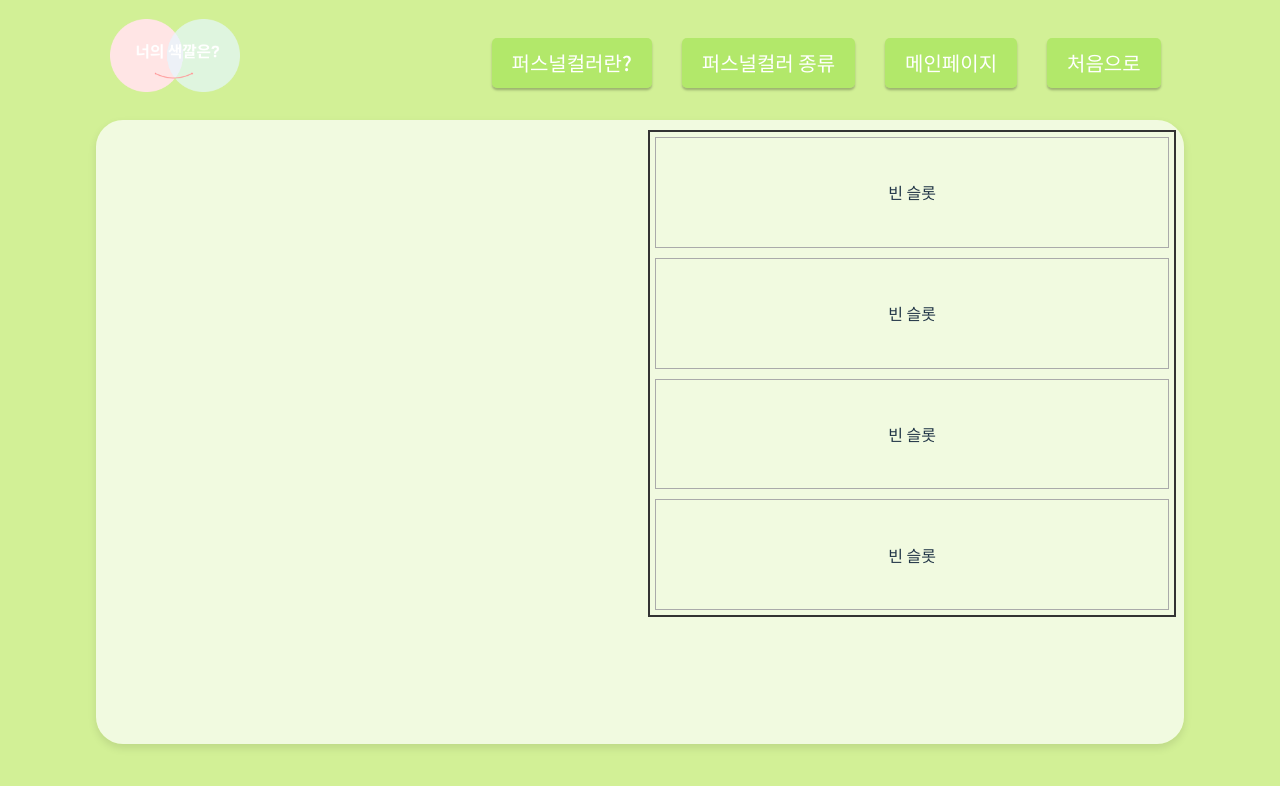
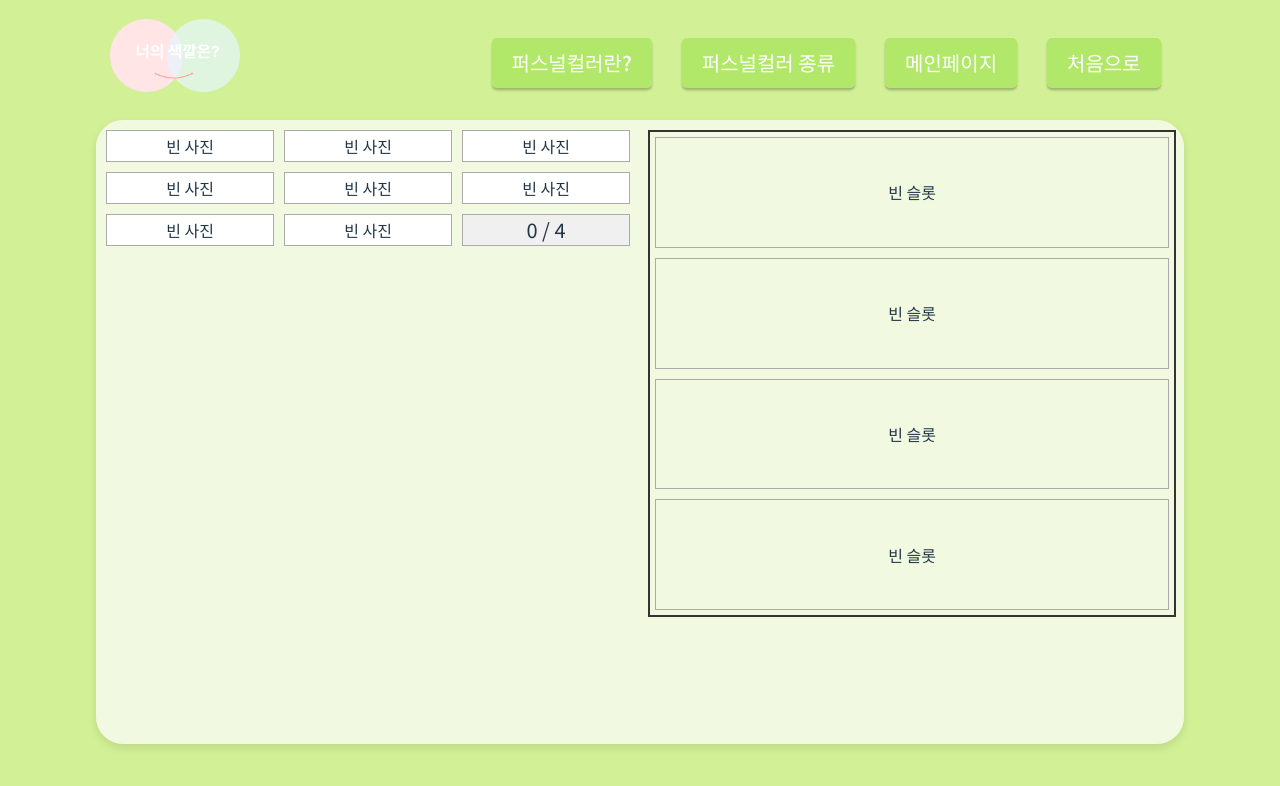
Before and after one commit to dajeong-kimm/what-is-your-color, a React (Vite) app in the folder frontend/yourcolors/: page /select in a window 1280 px wide. Shown: the top 786 px of the page. Built offline with nearby package versions, Linux system fonts and the light colour scheme.

Commit message:
feat: 인생네컷 QR 다운

```diff
--- a/frontend/yourcolors/src/App.jsx
+++ b/frontend/yourcolors/src/App.jsx
@@ -27,6 +27,7 @@ import { RecoilRoot } from "recoil";
 import PersonalDefine from "./features/personal-colors/PersonalDefine.jsx";
 import PhotoCapturePage from "./features/season-photo/PhotoCapturePage.jsx";
 import PhotoSelectionPage from "./features/season-photo/PhotoSelectionPage.jsx";
+import QrCodePage from "./button/print/QRCodePage.jsx";
 
 const App = () => {
   return (
@@ -61,6 +62,7 @@ const App = () => {
           <Route path="/qrtest" element={<QRTest />} />
         <Route path="/photo" element={<PhotoCapturePage />} />
         <Route path="/select" element={<PhotoSelectionPage />} />
+        <Route path="/qr-code" element={<QrCodePage />} />
       </Routes>
     </Router>
 
--- /dev/null
+++ b/frontend/yourcolors/src/button/print/QRCodePage.jsx
@@ -0,0 +1,43 @@
+// QrCodePage.jsx
+import React from "react";
+import { useLocation } from "react-router-dom";
+import Background from "../../background/background/Background";
+import Largemain from "../../background/background/LargeMain";
+import Topbar from "../../button/top/TopBar";
+
+const QrCodePage = () => {
+  const location = useLocation();
+  const { qrCodeUrl } = location.state || {};
+
+  return (
+    <Background>
+      <Topbar />
+      <Largemain>
+        <div
+          style={{
+            display: "flex",
+            flexDirection: "column",
+            alignItems: "center",
+            justifyContent: "center",
+            height: "100%",
+          }}
+        >
+          {qrCodeUrl ? (
+            <>
+              <h2>QR 코드</h2>
+              <img
+                src={qrCodeUrl}
+                alt="QR Code"
+                style={{ maxWidth: "100%", maxHeight: "80%" }}
+              />
+            </>
+          ) : (
+            <p>QR 코드가 생성되지 않았습니다.</p>
+          )}
+        </div>
+      </Largemain>
+    </Background>
+  );
+};
+
+export default QrCodePage;
--- a/frontend/yourcolors/src/button/sendbutton/SendButton.jsx
+++ b/frontend/yourcolors/src/button/sendbutton/SendButton.jsx
@@ -5,7 +5,6 @@ import useStore from "../../store/UseStore"; // Zustand 스토어
 import LoadingSpinner from "../loading-spinner/LoadingSpinnerS"; // LoadingSpinner 컴포넌트 (경로는 실제 프로젝트 구조에 맞게 수정)
 import "./SendButton.css";
 import { image } from "framer-motion/client";
-import QRTestButton from "../../features/photo/QRTestButton";
 
 const apiBaseUrl = import.meta.env.VITE_API_BASE_URL;
 
@@ -165,10 +164,6 @@ const SendButton = () => {
         이메일로 결과표 받기
       </button>
 
-      <div className="App">
-        <QRTestButton />
-      </div>
-
       {isModalOpen && (
         <div className="send-modal-overlay">
           <div className={`send-modal-content ${isKeyboardOpen ? "modal-up" : ""}`}>
--- a/frontend/yourcolors/src/features/photo/qrtest.jsx
+++ b/frontend/yourcolors/src/features/photo/qrtest.jsx
@@ -52,7 +52,7 @@ const QRTest = () => {
 
     try {
       // 백엔드 API 엔드포인트 URL을 실제 주소로 수정하세요.
-      const response = await axios.post("http://localhost:9000/api/photos/upload", formData, {
+      const response = await axios.post("http://3.35.236.198:9000/api/photos/upload", formData, {
         headers: {
           "Content-Type": "multipart/form-data",
         },
--- a/frontend/yourcolors/src/features/season-photo/PhotoSelectionPage.jsx
+++ b/frontend/yourcolors/src/features/season-photo/PhotoSelectionPage.jsx
@@ -1,17 +1,18 @@
 // PhotoSelectionPage.jsx
 import React, { useState } from "react";
+import { useNavigate, useLocation } from "react-router-dom";
 import Background from "../../background/background/Background";
 import Largemain from "../../background/background/LargeMain";
 import Topbar from "../../button/top/TopBar";
-import { useLocation } from "react-router-dom";
 import useStore from "../../store/UseStore"; // Zustand 상태관리 사용 (필요시 활용)
 
 const PhotoSelectionPage = () => {
   const location = useLocation();
+  const navigate = useNavigate();
   const { photos } = location.state || { photos: [] };
   const [selectedPhotos, setSelectedPhotos] = useState([]);
 
-  // 사진 클릭 시 선택/해제 토글
+  // 사진 클릭 시 선택/해제 토글 (최대 4장 선택)
   const toggleSelectPhoto = (photo) => {
     if (selectedPhotos.includes(photo)) {
       setSelectedPhotos(selectedPhotos.filter((p) => p !== photo));
@@ -22,9 +23,42 @@ const PhotoSelectionPage = () => {
     }
   };
 
-  const handlePrint = () => {
-    // 인쇄하기 기능 구현 (필요시 Zustand나 API 연동)
-    alert("인쇄하기 기능 실행");
+  // 인쇄하기 버튼 클릭 시: 선택된 사진을 업로드 후 QR 코드 페이지로 이동
+  const handlePrint = async () => {
+    if (selectedPhotos.length < 1) {
+      alert("적어도 한 장의 사진을 선택해주세요.");
+      return;
+    }
+
+    try {
+      // 여기서는 selectedPhotos의 첫 번째 사진을 업로드 대상으로 사용합니다.
+      const fileUrl = selectedPhotos[0];
+      // URL을 통해 blob을 가져와서 File 객체로 변환
+      const response = await fetch(fileUrl);
+      const blob = await response.blob();
+      const file = new File([blob], "photo.jpg", { type: blob.type });
+
+      const formData = new FormData();
+      formData.append("file", file);
+
+      const uploadResponse = await fetch("http://3.35.236.198:9000/api/photos/upload", {
+        method: "POST",
+        body: formData,
+      });
+
+      if (!uploadResponse.ok) {
+        alert("파일 업로드에 실패했습니다.");
+        return;
+      }
+
+      const data = await uploadResponse.json();
+      // data 예시: { "qr_code_url": "http://.../api/photos/qrcode/photo.jpg", "file_url": "http://.../api/photos/download/photo.jpg" }
+      // QR 코드 URL을 다음 페이지에 전달
+      navigate("/qr-code", { state: { qrCodeUrl: data.qr_code_url } });
+    } catch (error) {
+      console.error(error);
+      alert("인쇄 처리 중 오류가 발생했습니다.");
+    }
   };
 
   return (
@@ -32,35 +66,55 @@ const PhotoSelectionPage = () => {
       <Topbar />
       <Largemain>
         {/* Largemain 내부를 좌우 구역으로 분할 */}
-        <div
-          style={{
-            display: "flex",
-            width: "100%",
-            height: "100%",
-          }}
-        >
-          {/* 왼쪽 구역: 촬영한 사진 그리드 (4 x 2) */}
+        <div style={{ display: "flex", width: "100%", height: "100%" }}>
+          {/* 왼쪽 구역: 촬영한 사진 그리드 (3 x 3) - 마지막 칸은 선택된 사진 수 표시 */}
           <div style={{ flex: 1, padding: "10px", overflowY: "auto" }}>
             <div
               style={{
                 display: "grid",
-                gridTemplateColumns: "repeat(4, 1fr)",
-                gridTemplateRows: "repeat(2, 1fr)",
+                gridTemplateColumns: "repeat(3, 1fr)",
+                gridTemplateRows: "repeat(3, 1fr)",
                 gap: "10px",
               }}
             >
-              {photos.map((photo, idx) => (
+              {Array.from({ length: 9 }).map((_, idx) => {
+                // 마지막 칸: 선택한 사진 개수 표시
+                if (idx === 8) {
+                  return (
                     <div
                       key={idx}
-                  onClick={() => toggleSelectPhoto(photo)}
+                      style={{
+                        display: "flex",
+                        alignItems: "center",
+                        justifyContent: "center",
+                        border: "1px solid #aaa",
+                        fontSize: "20px",
+                        backgroundColor: "#f0f0f0",
+                      }}
+                    >
+                      {`${selectedPhotos.length} / 4`}
+                    </div>
+                  );
+                }
+                // 나머지 칸: 사진 출력 (photos 배열의 인덱스와 매핑)
+                const photo = photos[idx];
+                return (
+                  <div
+                    key={idx}
+                    onClick={() => photo && toggleSelectPhoto(photo)}
                     style={{
                       position: "relative",
-                    cursor: "pointer",
-                    border: selectedPhotos.includes(photo)
+                      cursor: photo ? "pointer" : "default",
+                      border: photo && selectedPhotos.includes(photo)
                         ? "2px solid blue"
-                      : "none",
+                        : "1px solid #aaa",
+                      display: "flex",
+                      alignItems: "center",
+                      justifyContent: "center",
+                      backgroundColor: "#fff",
                     }}
                   >
+                    {photo ? (
                       <img
                         src={photo}
                         alt={`사진 ${idx + 1}`}
@@ -70,7 +124,10 @@ const PhotoSelectionPage = () => {
                           objectFit: "cover",
                         }}
                       />
-                  {selectedPhotos.includes(photo) && (
+                    ) : (
+                      <span>빈 사진</span>
+                    )}
+                    {photo && selectedPhotos.includes(photo) && (
                       <div
                         style={{
                           position: "absolute",
@@ -78,15 +135,16 @@ const PhotoSelectionPage = () => {
                           left: 0,
                           right: 0,
                           bottom: 0,
-                        backgroundColor: "rgba(0,0,0,0.5)",
+                          backgroundColor: "rgba(0,0,0,0.3)",
                         }}
                       ></div>
                     )}
                   </div>
-              ))}
+                );
+              })}
             </div>
           </div>
-          {/* 오른쪽 구역: 인생네컷 프레임 (세로로 4 슬롯) */}
+          {/* 오른쪽 구역: 인생네컷 프레임 (세로 4 슬롯) */}
           <div
             style={{
               flex: 1,
```
Lines whose indentation alone changed are shown as unchanged.
